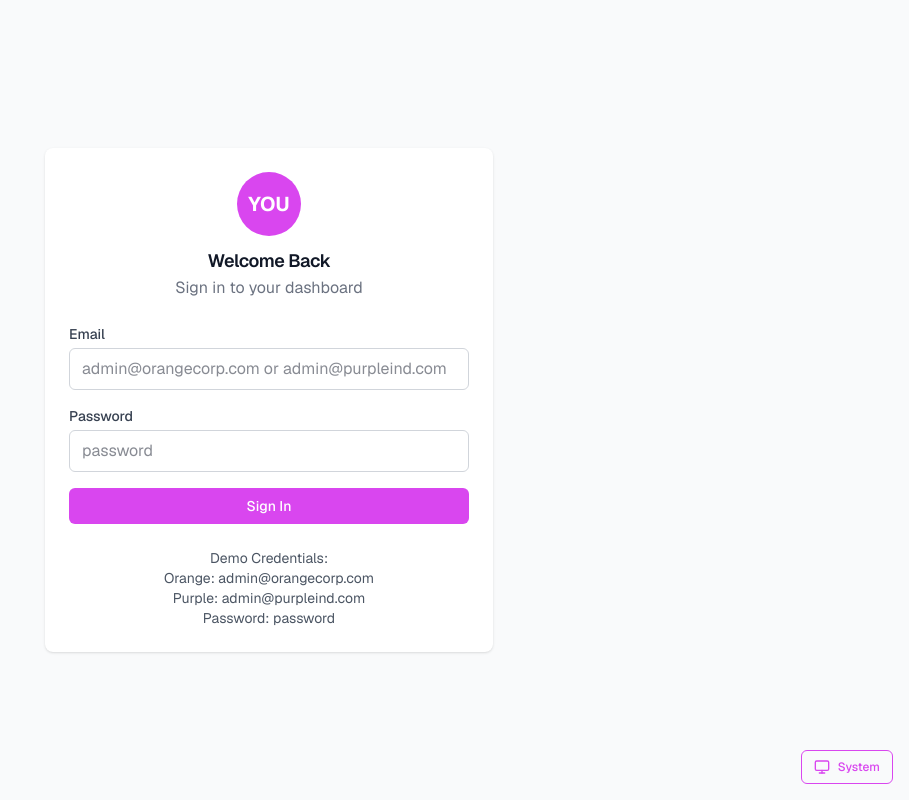
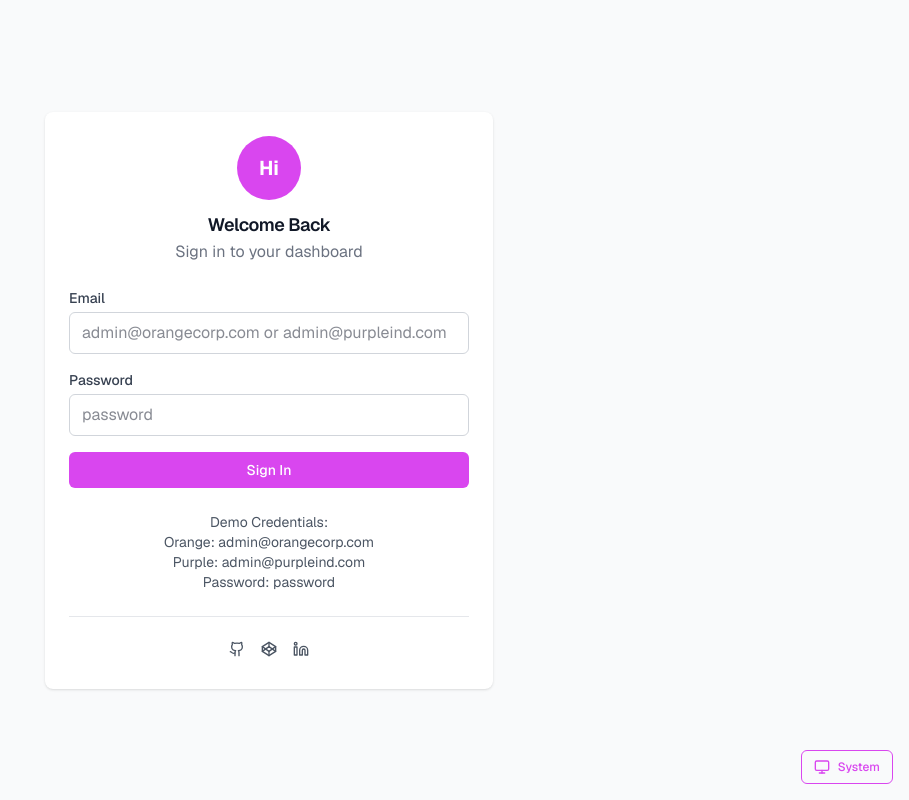
Before and after one commit to chiraggoyal777/nextjs-personalized-dashboard, a Next.js app: page / in a window 1280 px wide. Shown: the whole page, without its empty margins (371-1280 px from the left). Built offline with nearby package versions, Linux system fonts and the light colour scheme.

Commit message:
social links added

```diff
--- a/app/dashboard/page.tsx
+++ b/app/dashboard/page.tsx
@@ -352,39 +352,40 @@ export default function DashboardPage() {
         </Card>
       </div>
 
-      <footer className="bg-background py-4 text-gray-800">
-        <div className="mx-auto flex max-w-7xl flex-col items-center justify-between px-4 sm:flex-row sm:px-6 lg:px-8">
-          <p className="text-sm">&copy; chiraggoyal777</p>
-          <div className="mt-2 flex gap-4 sm:mt-0">
+      <footer className="bg-background py-4 text-gray-600 dark:text-gray-800">
+        <div className="mx-auto flex max-w-7xl flex-col items-center justify-center px-4 sm:flex-row sm:px-6 lg:px-8">
+          <p className="text-sm opacity-80">&copy; chiraggoyal777</p>
+          <span className="px-4 opacity-30 hidden sm:block">|</span>
+          <div className="mt-2 flex sm:mt-0">
             <a
               href="https://github.com/chiraggoyal777"
               target="_blank"
               rel="noopener noreferrer"
               aria-label="Visit my Github repo"
-              className="hover:text-theme-primary transition-colors"
+              className="shrink-0 block p-2 rounded-full hover:bg-theme-primary/20 hover:text-theme-primary transition-colors"
               title="Visit my Github repo"
             >
-              <Github className="h-5 w-5" />
+              <Github className="size-4" />
             </a>
             <a
               href="https://codepen.io/chiraggoyal777"
               target="_blank"
               rel="noopener noreferrer"
               aria-label="Follow me on Codepen"
-              className="hover:text-theme-primary transition-colors"
+              className="shrink-0 block p-2 rounded-full hover:bg-theme-primary/20 hover:text-theme-primary transition-colors"
               title="Follow me on Codepen"
             >
-              <Codepen className="h-5 w-5" />
+              <Codepen className="size-4" />
             </a>
             <a
               href="https://www.linkedin.com/in/chiraggoyal777"
               target="_blank"
               rel="noopener noreferrer"
               aria-label="Let's connect on LinkedIn"
-              className="hover:text-theme-primary transition-colors"
+              className="shrink-0 block p-2 rounded-full hover:bg-theme-primary/20 hover:text-theme-primary transition-colors"
               title="Let's connect on LinkedIn"
             >
-              <Linkedin className="h-5 w-5" />
+              <Linkedin className="size-4" />
             </a>
           </div>
         </div>
--- a/app/page.tsx
+++ b/app/page.tsx
@@ -6,6 +6,7 @@ import { useTheme } from "@/components/contexts/ThemeProvider";
 import { Button } from "@/components/ui/Button";
 import { Card, CardContent, CardHeader, CardTitle } from "@/components/ui/Card";
 import { getClientByEmail } from "@/lib/clients";
+import { Codepen, Github, Linkedin } from "lucide-react";
 
 export default function LoginPage() {
   const [email, setEmail] = useState("");
@@ -50,7 +51,7 @@ export default function LoginPage() {
         <CardHeader className="text-center">
           <div className="mb-4">
             <div className="bg-primary mx-auto flex h-16 w-16 items-center justify-center rounded-full">
-              <span className="text-xl font-bold">YOU</span>
+              <span className="text-xl font-bold">Hi</span>
             </div>
           </div>
           <CardTitle className="text-2xl">Welcome Back</CardTitle>
@@ -115,6 +116,40 @@ export default function LoginPage() {
             <p>Purple: admin@purpleind.com</p>
             <p>Password: password</p>
           </div>
+
+          <hr className="mt-6 mb-4" />
+          <div className="text-center flex justify-center text-gray-600">
+            <a
+              href="https://github.com/chiraggoyal777"
+              target="_blank"
+              rel="noopener noreferrer"
+              aria-label="Visit my Github repo"
+              className="shrink-0 block p-2 rounded-full hover:bg-primary/20 hover:text-primary transition-colors"
+              title="Visit my Github repo"
+            >
+              <Github className="size-4" />
+            </a>
+            <a
+              href="https://codepen.io/chiraggoyal777"
+              target="_blank"
+              rel="noopener noreferrer"
+              aria-label="Follow me on Codepen"
+              className="shrink-0 block p-2 rounded-full hover:bg-primary/20 hover:text-primary transition-colors"
+              title="Follow me on Codepen"
+            >
+              <Codepen className="size-4" />
+            </a>
+            <a
+              href="https://www.linkedin.com/in/chiraggoyal777"
+              target="_blank"
+              rel="noopener noreferrer"
+              aria-label="Let's connect on LinkedIn"
+              className="shrink-0 block p-2 rounded-full hover:bg-primary/20 hover:text-primary transition-colors"
+              title="Let's connect on LinkedIn"
+            >
+              <Linkedin className="size-4" />
+            </a>
+          </div>
         </CardContent>
       </Card>
     </div>
```
